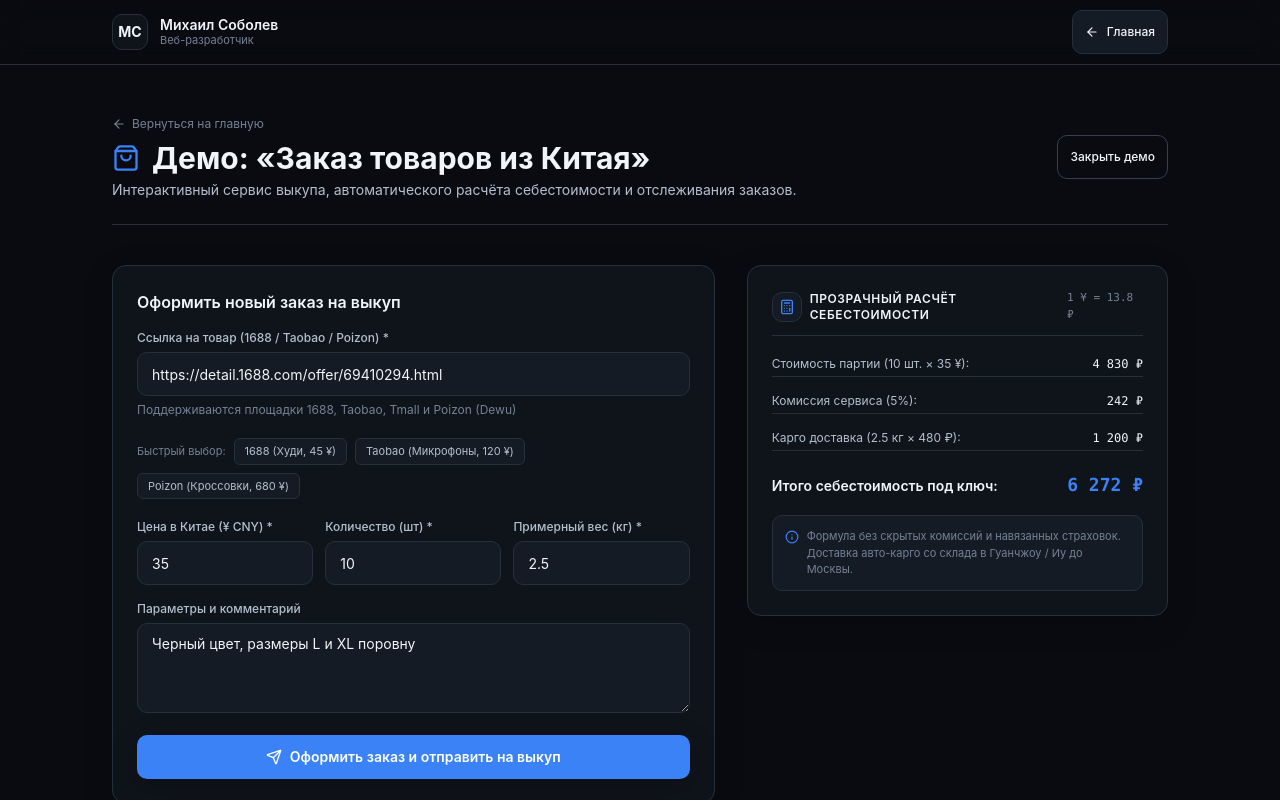
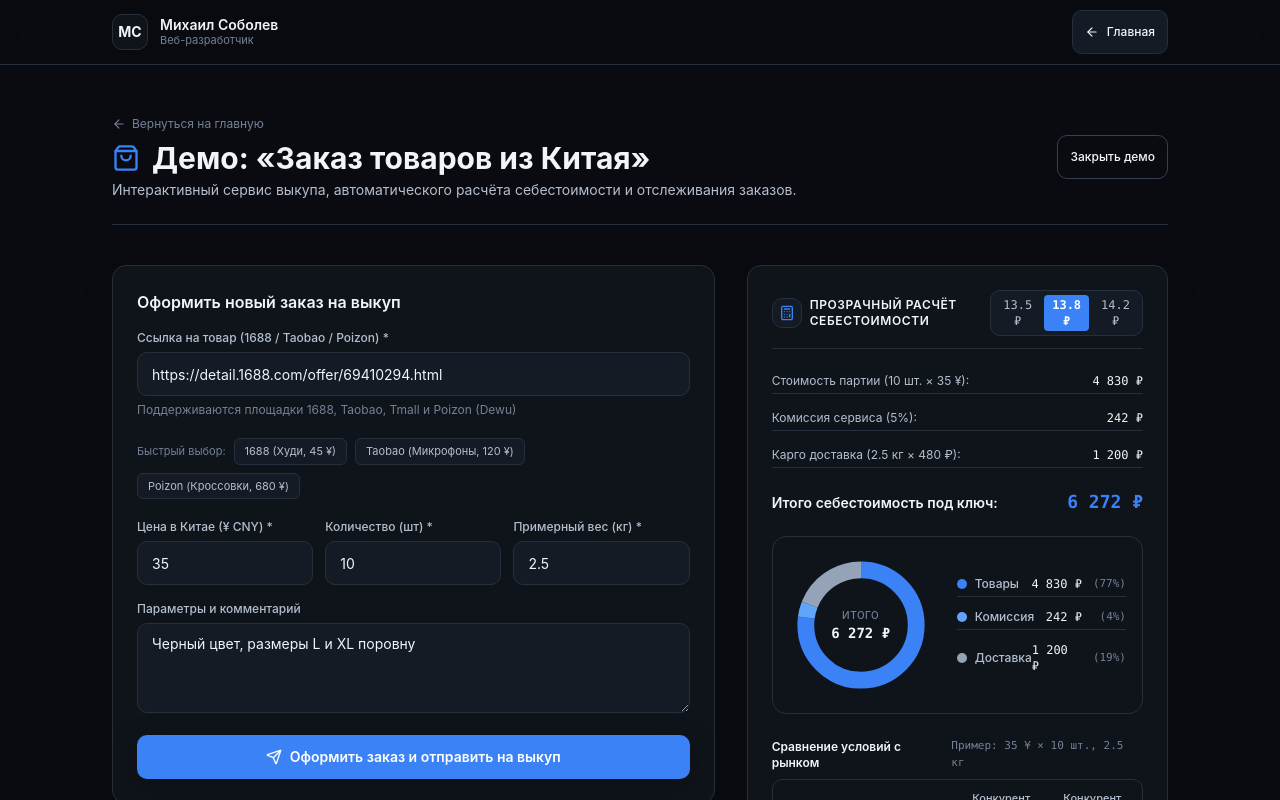
Before and after one commit to torch817/dev-portfolio-china, a React (Vite) app: page / in a window 1280 px wide. Both pictures are taken after a click on the button "Посмотреть демо". Shown: the top 800 px of the page. Built offline with nearby package versions, Linux system fonts and the light colour scheme.

Commit message:
feat: add live exchange rate toggle, order chart and market comparison

```diff
--- a/src/components/demo/ChinaOrderDemo.tsx
+++ b/src/components/demo/ChinaOrderDemo.tsx
@@ -34,6 +34,7 @@ export const ChinaOrderDemo: React.FC<ChinaOrderDemoProps> = ({ onBack, onNaviga
   const [quantity, setQuantity] = useState<number>(10);
   const [weightKg, setWeightKg] = useState<number>(2.5);
   const [comment, setComment] = useState('Черный цвет, размеры L и XL поровну');
+  const [currentRate, setCurrentRate] = useState<number>(defaultPricingConfig.cnyToRubRate || 13.8);
   const [isSubmitting, setIsSubmitting] = useState(false);
   const [urlError, setUrlError] = useState('');
 
@@ -65,7 +66,7 @@ export const ChinaOrderDemo: React.FC<ChinaOrderDemoProps> = ({ onBack, onNaviga
     setIsSubmitting(true);
     const finalUrl = validation.normalizedUrl || itemUrl;
 
-    const goodsCostRub = Math.round(cnyPrice * quantity * defaultPricingConfig.cnyToRubRate);
+    const goodsCostRub = Math.round(cnyPrice * quantity * currentRate);
     const commissionRub = Math.round(goodsCostRub * (defaultPricingConfig.commissionPercent / 100));
     const shippingRub = Math.round(weightKg * defaultPricingConfig.shippingPerKgRub);
     const totalRub = goodsCostRub + commissionRub + shippingRub;
@@ -83,7 +84,7 @@ export const ChinaOrderDemo: React.FC<ChinaOrderDemoProps> = ({ onBack, onNaviga
         goodsCostRub,
         commissionRub,
         shippingRub,
-        exchangeRate: defaultPricingConfig.cnyToRubRate,
+        exchangeRate: currentRate,
         commissionPercent: defaultPricingConfig.commissionPercent,
         shippingPerKgRub: defaultPricingConfig.shippingPerKgRub,
       },
@@ -284,6 +285,7 @@ export const ChinaOrderDemo: React.FC<ChinaOrderDemoProps> = ({ onBack, onNaviga
             quantity={quantity}
             weightKg={weightKg}
             config={defaultPricingConfig}
+            onRateChange={setCurrentRate}
           />
         </div>
       </div>
--- a/src/components/demo/OrderCalculator.tsx
+++ b/src/components/demo/OrderCalculator.tsx
@@ -1,33 +1,53 @@
-import React from 'react';
-import { Calculator, Info } from 'lucide-react';
+import React, { useState, useMemo } from 'react';
+import { Calculator, Info, TrendingUp } from 'lucide-react';
 import { Card } from '../ui/Card';
+import { OrderChart } from './OrderChart';
 import { PricingConfig } from '../../types';
 
-interface OrderCalculatorProps {
+export interface OrderCalculatorProps {
   cnyPrice: number;
   quantity: number;
   weightKg: number;
   config: PricingConfig;
+  onRateChange?: (rate: number) => void;
 }
+
+export const RATE_OPTIONS = [13.5, 13.8, 14.2] as const;
 
 export const OrderCalculator: React.FC<OrderCalculatorProps> = ({
   cnyPrice,
   quantity,
   weightKg,
   config,
+  onRateChange,
 }) => {
+  const [exchangeRate, setExchangeRate] = useState<number>(config.cnyToRubRate || 13.8);
+
+  const handleRateChange = (newRate: number) => {
+    setExchangeRate(newRate);
+    onRateChange?.(newRate);
+  };
+
   const safePrice = Math.max(0, Number(cnyPrice) || 0);
   const safeQuantity = Math.max(0, Number(quantity) || 0);
   const safeWeight = Math.max(0, Number(weightKg) || 0);
 
-  const goodsCostRub = Math.round(safePrice * safeQuantity * config.cnyToRubRate);
-  const commissionRub = Math.round(goodsCostRub * (config.commissionPercent / 100));
-  const shippingRub = Math.round(safeWeight * config.shippingPerKgRub);
-  const totalRub = goodsCostRub + commissionRub + shippingRub;
+  const { goodsCostRub, commissionRub, shippingRub, totalRub } = useMemo(() => {
+    const goodsCost = Math.round(safePrice * safeQuantity * exchangeRate);
+    const commission = Math.round(goodsCost * (config.commissionPercent / 100));
+    const shipping = Math.round(safeWeight * config.shippingPerKgRub);
+    const total = goodsCost + commission + shipping;
+    return {
+      goodsCostRub: goodsCost,
+      commissionRub: commission,
+      shippingRub: shipping,
+      totalRub: total,
+    };
+  }, [safePrice, safeQuantity, safeWeight, exchangeRate, config.commissionPercent, config.shippingPerKgRub]);
 
   return (
-    <Card className="bg-surface border-default p-5 sm:p-6 shadow-card space-y-4">
-      <div className="flex items-center justify-between pb-3 border-b border-default">
+    <Card className="bg-surface border-default p-5 sm:p-6 shadow-card space-y-5">
+      <div className="flex flex-col sm:flex-row sm:items-center justify-between gap-3 pb-3 border-b border-default">
         <div className="flex items-center gap-2">
           <div className="p-1.5 rounded-md bg-raised border border-default text-accent">
             <Calculator className="w-4 h-4" />
@@ -36,9 +56,34 @@ export const OrderCalculator: React.FC<OrderCalculatorProps> = ({
             Прозрачный расчёт себестоимости
           </h4>
         </div>
-        <span className="text-[11px] font-mono text-content-muted">
-          1 ¥ = {config.cnyToRubRate} ₽
-        </span>
+
+        <div
+          className="flex items-center gap-1 bg-raised p-1 rounded-md border border-default self-start sm:self-auto"
+          role="group"
+          aria-label="Выбор курса юаня"
+        >
+          <span className="text-[11px] font-mono text-content-muted px-1 hidden xs:inline">
+            Курс:
+          </span>
+          {RATE_OPTIONS.map((rate) => {
+            const isActive = exchangeRate === rate;
+            return (
+              <button
+                key={rate}
+                type="button"
+                aria-pressed={isActive}
+                onClick={() => handleRateChange(rate)}
+                className={`px-2 py-0.5 text-xs font-mono rounded transition-colors focus:outline-none focus:ring-1 focus:ring-accent-focus ${
+                  isActive
+                    ? 'bg-accent text-white font-semibold shadow-sm'
+                    : 'text-content-secondary hover:text-content-primary hover:bg-hover'
+                }`}
+              >
+                {rate} ₽
+              </button>
+            );
+          })}
+        </div>
       </div>
 
       <div className="space-y-3 text-xs">
@@ -79,6 +124,75 @@ export const OrderCalculator: React.FC<OrderCalculatorProps> = ({
         </div>
       </div>
 
+      <OrderChart
+        goodsCostRub={goodsCostRub}
+        commissionRub={commissionRub}
+        shippingRub={shippingRub}
+        totalRub={totalRub}
+      />
+
+      <div className="space-y-2 pt-1">
+        <div className="flex items-center justify-between">
+          <h5 className="text-xs font-semibold text-content-primary">
+            Сравнение условий с рынком
+          </h5>
+          <span className="text-[11px] font-mono text-content-muted">
+            Пример: 35 ¥ × 10 шт., 2.5 кг
+          </span>
+        </div>
+
+        <div className="overflow-x-auto rounded-md border border-default bg-surface">
+          <table className="w-full text-left border-collapse text-xs">
+            <thead>
+              <tr className="border-b border-default bg-raised/50 text-[11px] text-content-muted">
+                <th scope="col" className="py-2.5 px-3 font-medium">Параметр</th>
+                <th scope="col" className="py-2.5 px-3 font-semibold text-accent">Мы</th>
+                <th scope="col" className="py-2.5 px-3 font-medium text-content-secondary">Конкурент A</th>
+                <th scope="col" className="py-2.5 px-3 font-medium text-content-secondary">Конкурент B</th>
+              </tr>
+            </thead>
+            <tbody className="divide-y divide-default/40">
+              <tr className="hover:bg-hover/30 transition-colors">
+                <td className="py-2 px-3 text-content-secondary">Комиссия</td>
+                <td className="py-2 px-3 font-mono font-medium text-accent">5%</td>
+                <td className="py-2 px-3 font-mono text-content-muted">8%</td>
+                <td className="py-2 px-3 font-mono text-content-muted">10%</td>
+              </tr>
+              <tr className="hover:bg-hover/30 transition-colors">
+                <td className="py-2 px-3 text-content-secondary">Доставка (кг)</td>
+                <td className="py-2 px-3 font-mono font-medium text-accent">480 ₽</td>
+                <td className="py-2 px-3 font-mono text-content-muted">520 ₽</td>
+                <td className="py-2 px-3 font-mono text-content-muted">550 ₽</td>
+              </tr>
+              <tr className="hover:bg-hover/30 transition-colors bg-accent/5">
+                <td className="py-2 px-3 text-content-primary font-medium">Итого за пример</td>
+                <td className="py-2 px-3 font-mono font-bold text-accent">6 272 ₽</td>
+                <td className="py-2 px-3 font-mono text-content-secondary">7 184 ₽</td>
+                <td className="py-2 px-3 font-mono text-content-secondary">7 890 ₽</td>
+              </tr>
+              <tr className="hover:bg-hover/30 transition-colors">
+                <td className="py-2 px-3 text-content-secondary">Экономия</td>
+                <td className="py-2 px-3 font-mono text-content-muted">—</td>
+                <td className="py-2 px-3 font-mono font-medium text-accent">−912 ₽</td>
+                <td className="py-2 px-3 font-mono font-medium text-accent">−1 618 ₽</td>
+              </tr>
+            </tbody>
+          </table>
+        </div>
+      </div>
+
+      <div className="p-3 rounded-md bg-raised border border-default text-xs text-content-secondary flex items-start gap-2.5">
+        <TrendingUp className="w-4 h-4 text-accent shrink-0 mt-0.5" />
+        <div>
+          <span className="text-content-primary font-medium">
+            Ориентир розницы на маркетплейсах РФ: ~12 000 ₽.
+          </span>{' '}
+          <span className="text-accent font-semibold">
+            Ваша чистая выгода: ~5 728 ₽ (48%).
+          </span>
+        </div>
+      </div>
+
       <div className="p-3 rounded-md bg-raised border border-default text-[11px] text-content-muted flex items-start gap-2">
         <Info className="w-3.5 h-3.5 text-accent shrink-0 mt-0.5" />
         <span>
```
Also changed, not shown: 1 other file (tests, documents, lock files or other folders).
